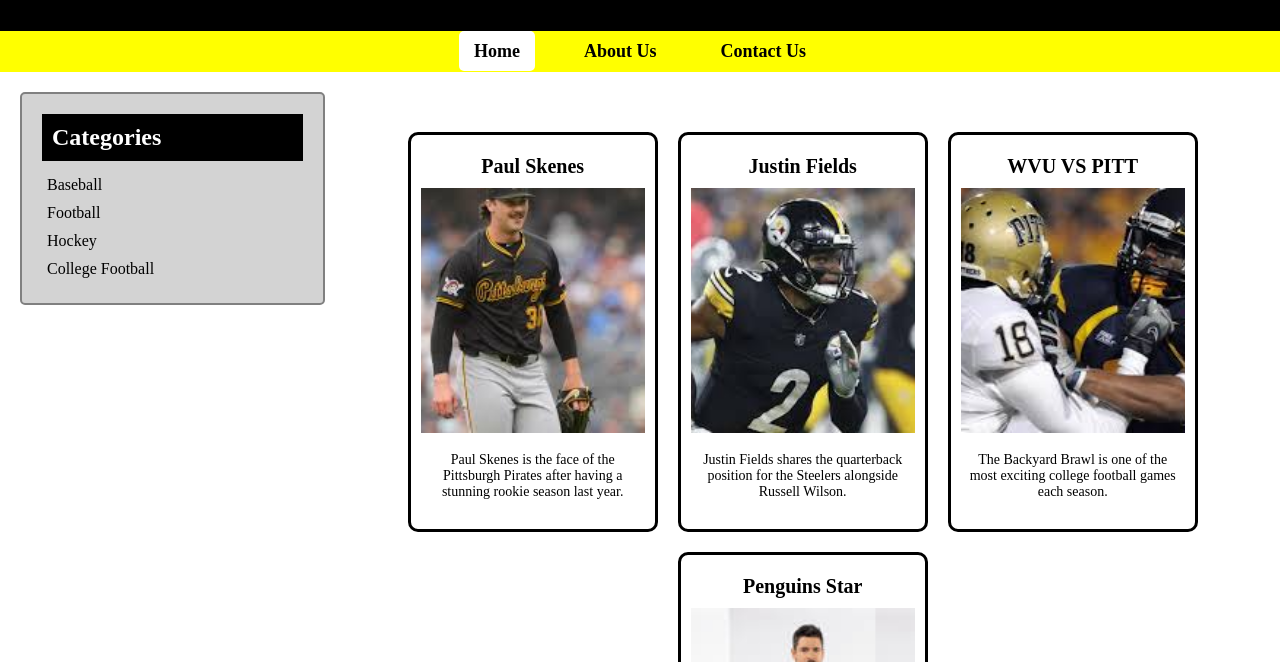
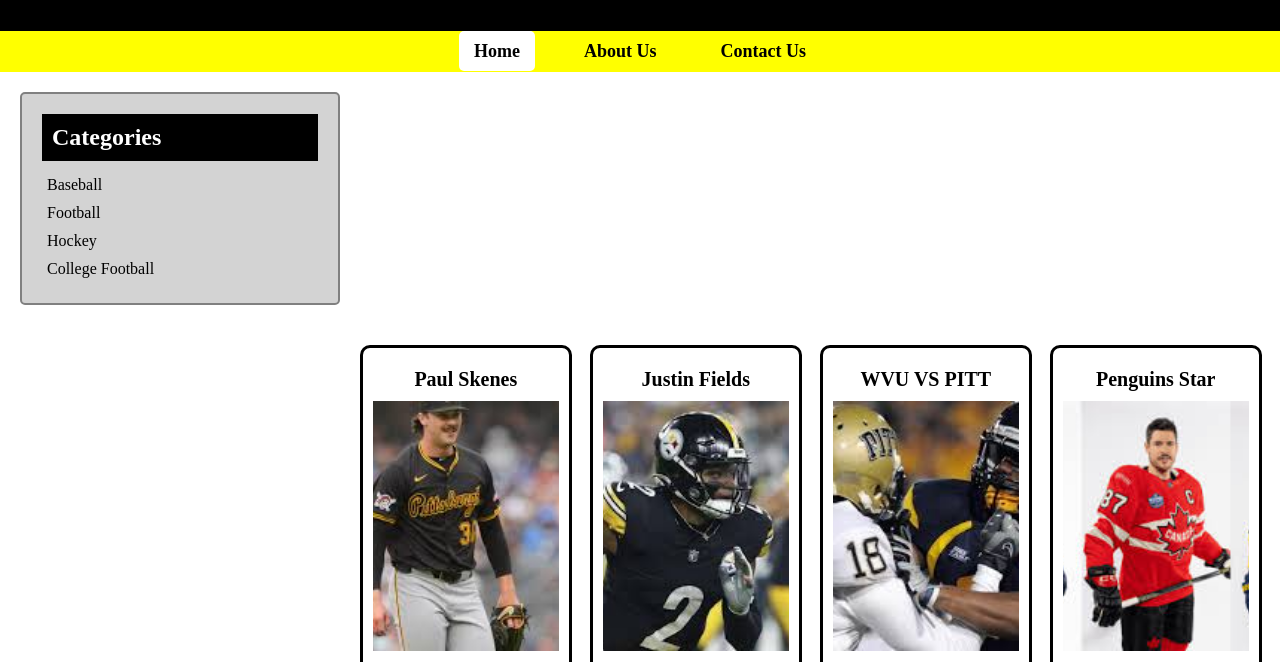
Before and after one commit to Lsem13/Assignment3_CSS, a plain HTML site: page index.html in a window 1280 px wide. Shown: the part 128-790 px from the top of the page. Drawn offline with Linux system fonts and the light colour scheme.

Commit message:
Update styles.css
Used float instead of flexbox.

```diff
--- a/css/styles.css
+++ b/css/styles.css
@@ -18,7 +18,7 @@
 
 /* Horizontal Navbar */
 .horizontal-nav {
-    background-color:yellow;
+    background-color: yellow;
     padding: 10px;
     text-align: center;
 }
@@ -53,8 +53,8 @@
 
 /* Layout */
 main {
-    display: flex;
-    align-items: flex-start;
+    width: 100%;
+    overflow: hidden;
     padding: 20px;
 }
 
@@ -67,6 +67,7 @@
     border: 2px solid gray;
     border-radius: 5px;
     margin-right: 20px;
+    float: left; /* Float Left Column */
 }
 
 .left-col h2 {
@@ -102,39 +103,42 @@
     padding: 20px;
     box-sizing: border-box;
     background-color: white;
+    float: right; /* Float Right Column */
 }
 
 /* Image Gallery */
 .gallery {
-    display: flex;
-    flex-wrap: wrap;
-    gap: 20px;
-    justify-content: center;
-    padding: 20px;
+    width: 100%;
+    overflow: hidden; /* Prevent float collapse */
+    padding: 20px 0;
     background-color: white;
     border-radius: 10px;
 }
 
+/* Gallery Items (Four in a Row) */
 .gallery-item {
-    width: 250px;
+    width: 23%; /* Ensure four items fit */
     height: 400px;
     border: 3px solid black;
     border-radius: 10px;
     overflow: hidden;
     text-align: center;
-    display: flex;
-    flex-direction: column;
-    justify-content: space-between;
     background-color: white;
     padding: 10px;
     box-sizing: border-box;
-    transition: transform 0.3s ease-in-out, border-color 0.3s ease-in-out;
+    float: left; /* Float all gallery items */
+    margin-right: 2%; /* Adds spacing between items */
+}
+
+/* Remove extra margin on the last item */
+.gallery-item:nth-child(4) {
+    margin-right: 0;
 }
 
 /* Hover Effect */
 .gallery-item:hover {
+    border-color: white;
     transform: scale(1.05);
-    border-color: white;
 }
 
 /* Image Styling */
@@ -168,6 +172,7 @@
     padding: 15px;
     margin-top: 20px;
     width: 100%;
+    clear: both; /* Ensures footer is below floats */
 }
 
 /* Clearfix */
```
